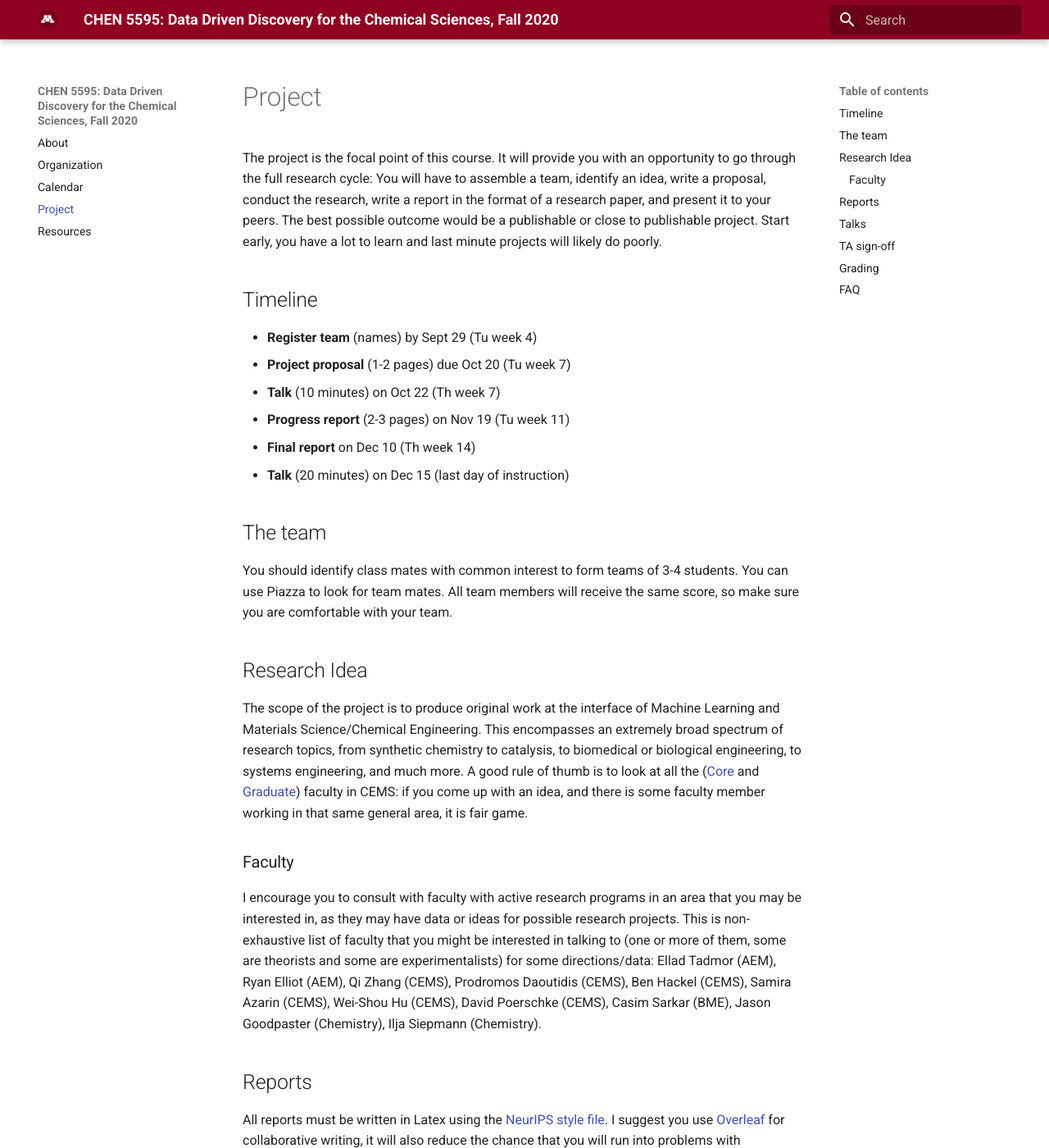
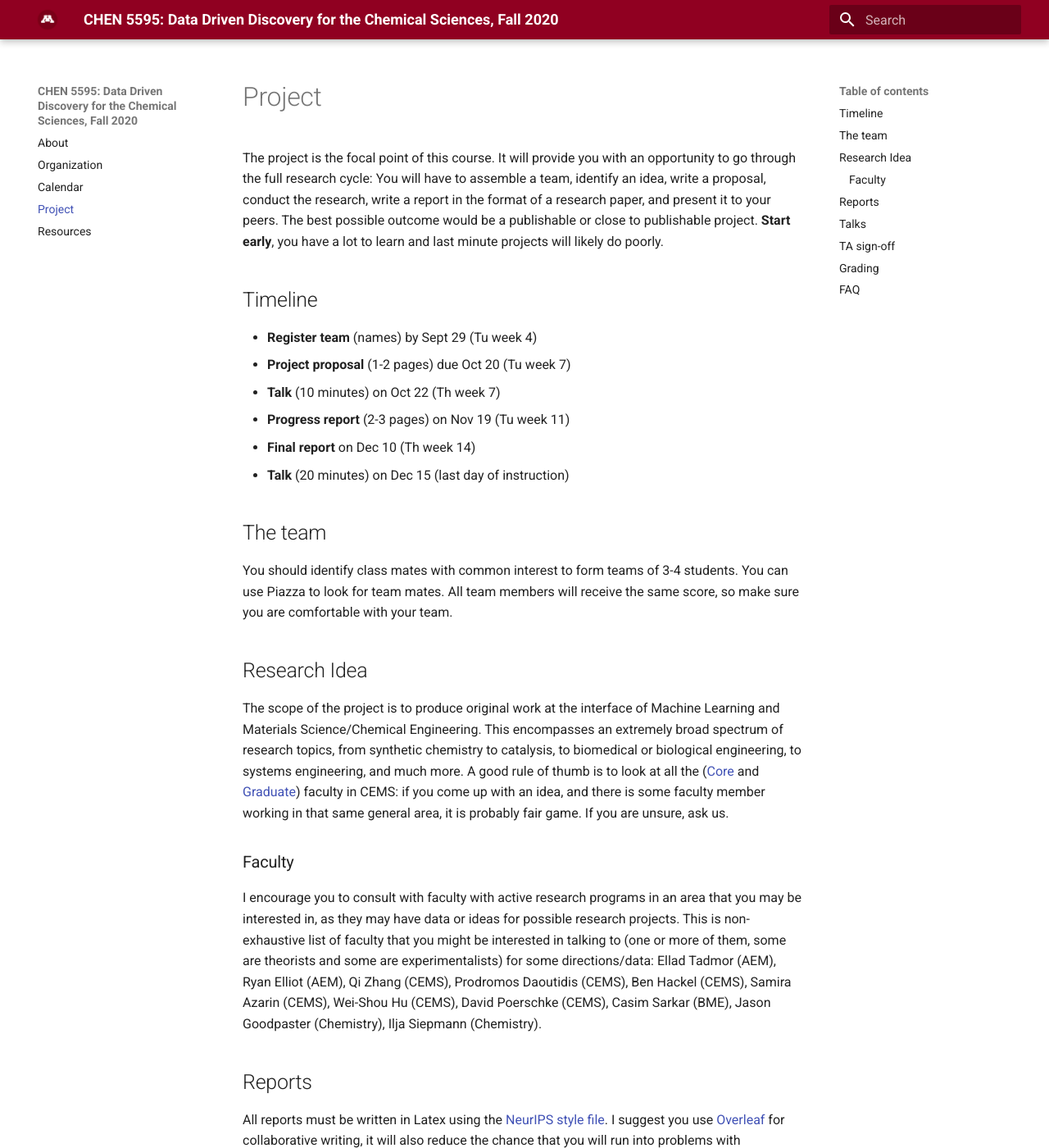
Before and after one commit to smcantab/chen5595-fall2020, an MkDocs documentation site: the page built from docs/project.md, in a window 1280 px wide and 1400 px high. Shown: the whole window at 82% size. Built offline with MkDocs 1.6.1 and Material for MkDocs 9.7.7, drawn with Linux system fonts in a browser that asks for light colours.

```diff
--- a/docs/project.md
+++ b/docs/project.md
@@ -1,6 +1,6 @@
 # Project
 
-The project is the focal point of this course. It will provide you with an opportunity to go through the full research cycle: You will have to assemble a team, identify an idea, write a proposal, conduct the research, write a report in the format of a research paper, and present it to your peers. The best possible outcome would be a publishable or close to publishable project. Start early, you have a lot to learn and last minute projects will likely do poorly.
+The project is the focal point of this course. It will provide you with an opportunity to go through the full research cycle: You will have to assemble a team, identify an idea, write a proposal, conduct the research, write a report in the format of a research paper, and present it to your peers. The best possible outcome would be a publishable or close to publishable project. **Start early**, you have a lot to learn and last minute projects will likely do poorly.
 
 ## Timeline
 
@@ -17,7 +17,7 @@
 
 ## Research Idea
 
-The scope of the project is to produce original work at the interface of Machine Learning and Materials Science/Chemical Engineering. This encompasses an extremely broad spectrum of research topics, from synthetic chemistry to catalysis, to biomedical or biological engineering, to systems engineering, and much more. A good rule of thumb is to look at all the ([Core](https://www.cems.umn.edu/people/faculty/) and [Graduate](https://www.cems.umn.edu/people/grad-faculty/)) faculty in CEMS: if you come up with an idea, and there is some faculty member working in that same general area, it is fair game.
+The scope of the project is to produce original work at the interface of Machine Learning and Materials Science/Chemical Engineering. This encompasses an extremely broad spectrum of research topics, from synthetic chemistry to catalysis, to biomedical or biological engineering, to systems engineering, and much more. A good rule of thumb is to look at all the ([Core](https://www.cems.umn.edu/people/faculty/) and [Graduate](https://www.cems.umn.edu/people/grad-faculty/)) faculty in CEMS: if you come up with an idea, and there is some faculty member working in that same general area, it is probably fair game. If you are unsure, ask us.
 
 ### Faculty
 
```
Also changed, not shown: docs/organization.md (+2 -1 lines).
